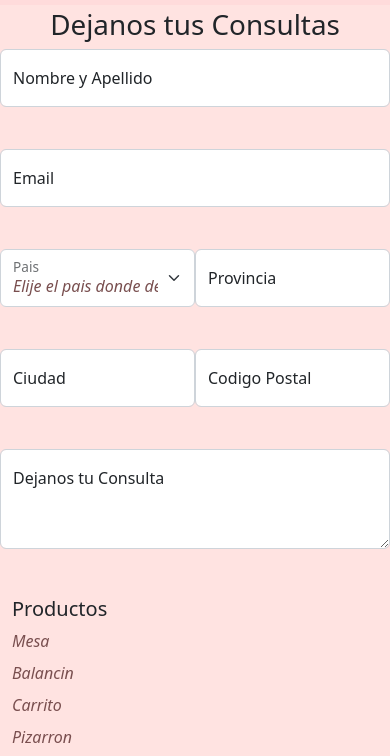
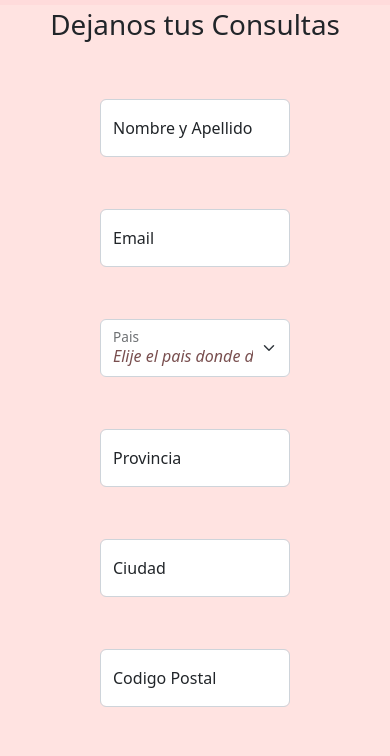
Before and after one commit to Pmonti1982/PreEntrega3_Monti, a website: page contacto.html in a window 390 px wide. Shown: the part 71-827 px from the top of the page. Drawn offline with nearby package versions, Linux system fonts and the light colour scheme.

Commit message:
Add responsive a contacto.html

```diff
--- a/scss/estilos.scss
+++ b/scss/estilos.scss
@@ -5,10 +5,11 @@
     margin: 0;
     padding: 0;
 }
-.formulario {  display: grid;
+.formulario {
+    display: grid;
     grid-template-columns: 1fr 1fr 1fr 1fr;
     grid-template-rows: 1fr 1fr 1fr 1fr 1fr;
-    gap: 0px 0px;
+    gap: 10px 10px;
     grid-auto-flow: row;
     grid-template-areas:
       "nombre nombre nombre nombre"
@@ -16,6 +17,9 @@
       "pais pais provincia provincia"
       "ciudad ciudad cp cp"
       "preguntas preguntas preguntas preguntas";
+    padding-left: 100px;
+    padding-right: 100px;
+    padding-top: 50px;
   }
 
   .nombre { grid-area: nombre; }
@@ -112,6 +116,20 @@ p {
     font-size: 20px;
 }
 
-@media (min-width: 400px) {
-
+@media (max-width: 400px) {
+    .formulario {
+        display: grid;
+        grid-template-columns: 1fr;
+        grid-template-rows: 1fr 1fr 1fr 1fr 1fr 1fr 1fr;
+        gap: 10px 10px;
+        grid-auto-flow: row;
+        grid-template-areas:
+          "nombre"
+          "email"
+          "pais"
+          "provincia"
+          "ciudad"
+          "cp"
+          "preguntas";
+      }
 }
```
Also changed, not shown: css/estilos.css, 1 other file.
